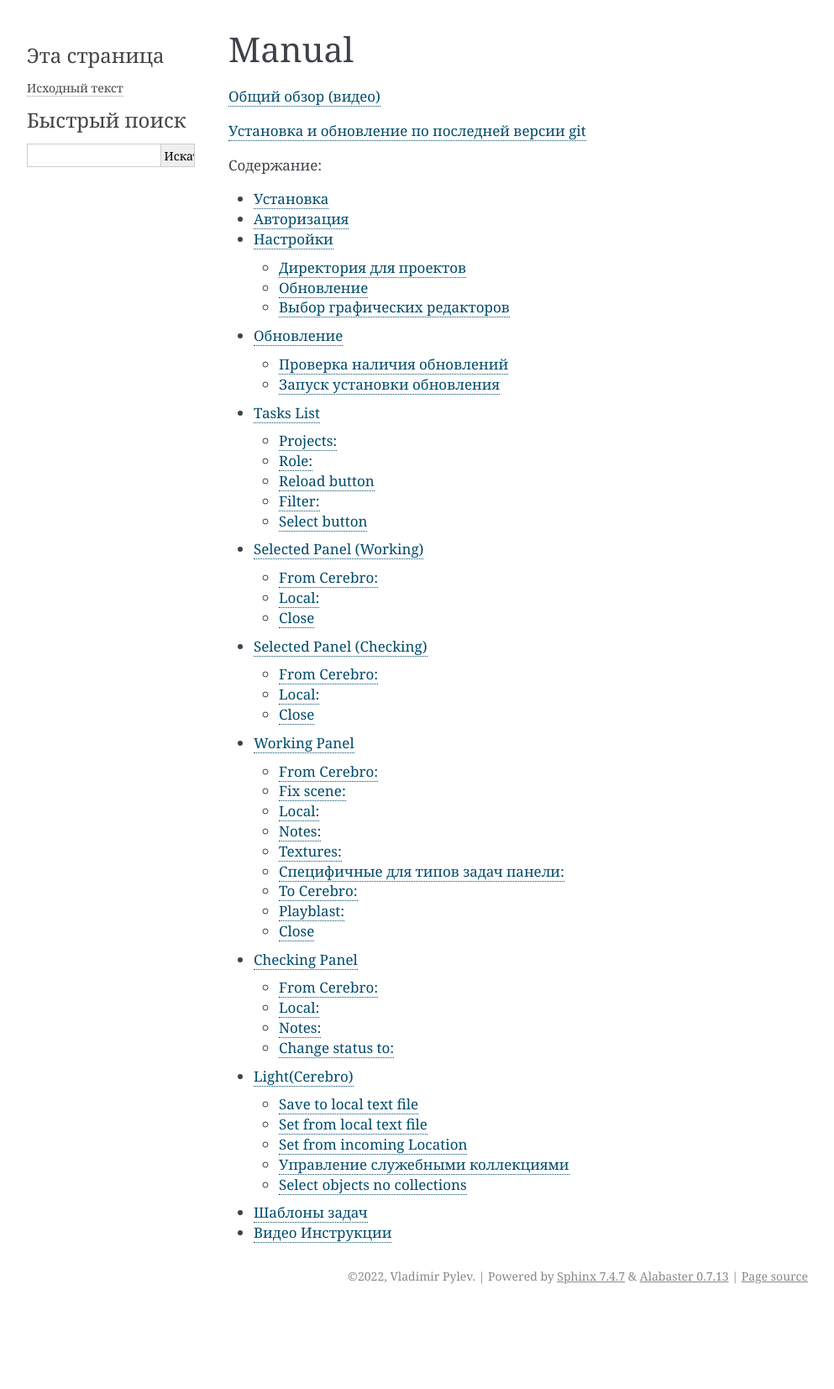
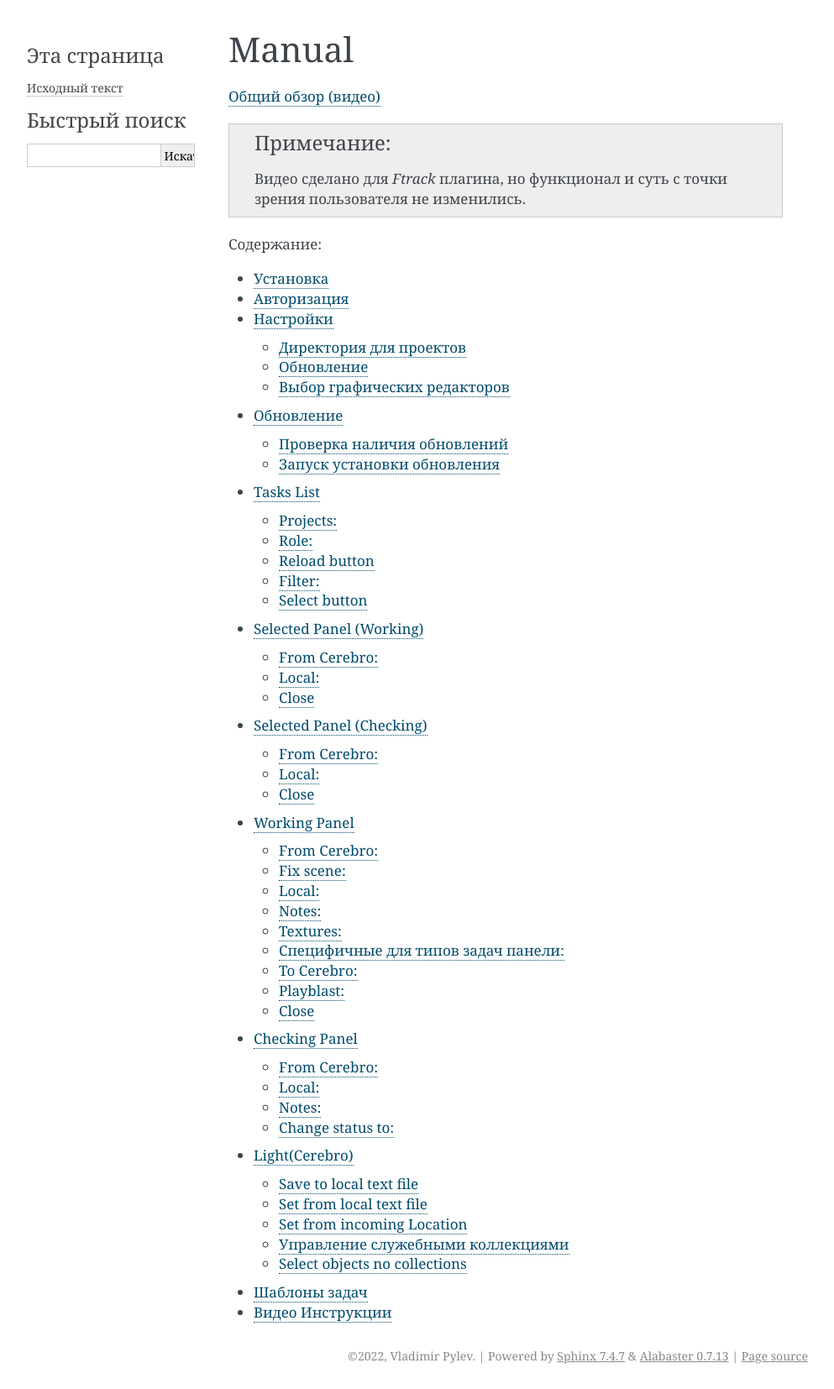
Before and after one commit to volodya-renderberg/cerebro-b3d-connect-manual, a Sphinx documentation site: the page built from docs/source/index.rst, in a window 1280 px wide. Shown: the whole page at 84% size, without its empty margins (148-1141 px from the left). Built offline with Sphinx 7.4.7, drawn with Linux system fonts in a browser that asks for light colours; before the commit the page ends 1559 px from its top, so only the background shows below that.

Commit message:
fix index

```diff
--- a/docs/source/index.rst
+++ b/docs/source/index.rst
@@ -5,7 +5,7 @@ Manual
 
 `Общий обзор (видео) <https://youtu.be/R-c-LF7VbWM>`_
 
-`Установка и обновление по последней версии git <https://www.notion.so/propls/Blender-Cerebro-b2e5fad019974df4ad8f2ffc590c9303>`_
+.. note:: Видео сделано для *Ftrack* плагина, но функционал и суть с точки зрения пользователя не изменились.
 
 Содержание:
 
```
